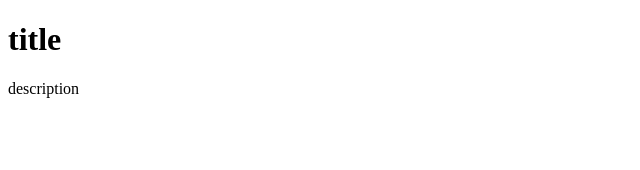
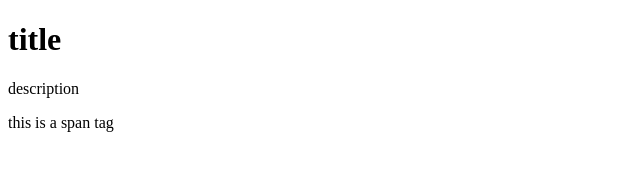
Before and after one commit to TemuriTsutskiridze/git-github-test, a website: page index.html in a window 1280 px wide. Shown: the whole page, without its empty margins (0-640 px from the left). Drawn offline with Linux system fonts and the light colour scheme.

Commit message:
Update index.html

```diff
--- a/index.html
+++ b/index.html
@@ -10,5 +10,6 @@
   <body>
     <h1>title</h1>
     <p>description</p>
+    <span>this is a span tag</span>
   </body>
 </html>
```
